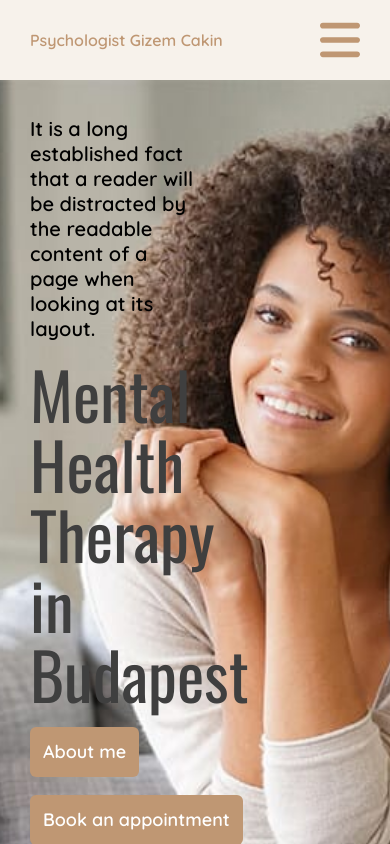
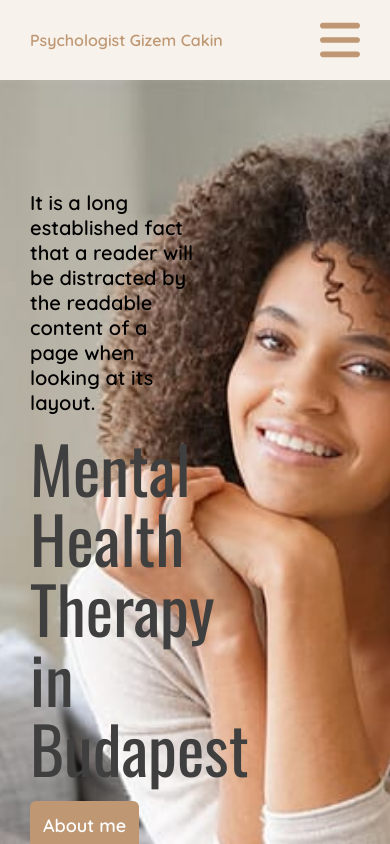
Before and after one commit to 4rrichard/psychology-FE, a React (Create React App) app: page / in a window 390 px wide. Shown: the top 844 px of the page. Built offline with nearby package versions, Linux system fonts and the light colour scheme; no server answers.

Commit message:
hero fix

```diff
--- a/src/components/Hero/Hero.css
+++ b/src/components/Hero/Hero.css
@@ -45,6 +45,13 @@
 .hero .hero--book-appointment-btn:hover {
   background-color: #dbb898;
 }
+@media screen and (max-width: 420px) {
+  .hero {
+    height: auto;
+    padding-top: 110px;
+    padding-bottom: 50px;
+  }
+}
 @media screen and (max-width: 800px) {
   .hero {
     background-position: 65% 50%;
```
Also changed, not shown: 1 other file (tests, documents, lock files or other folders).
